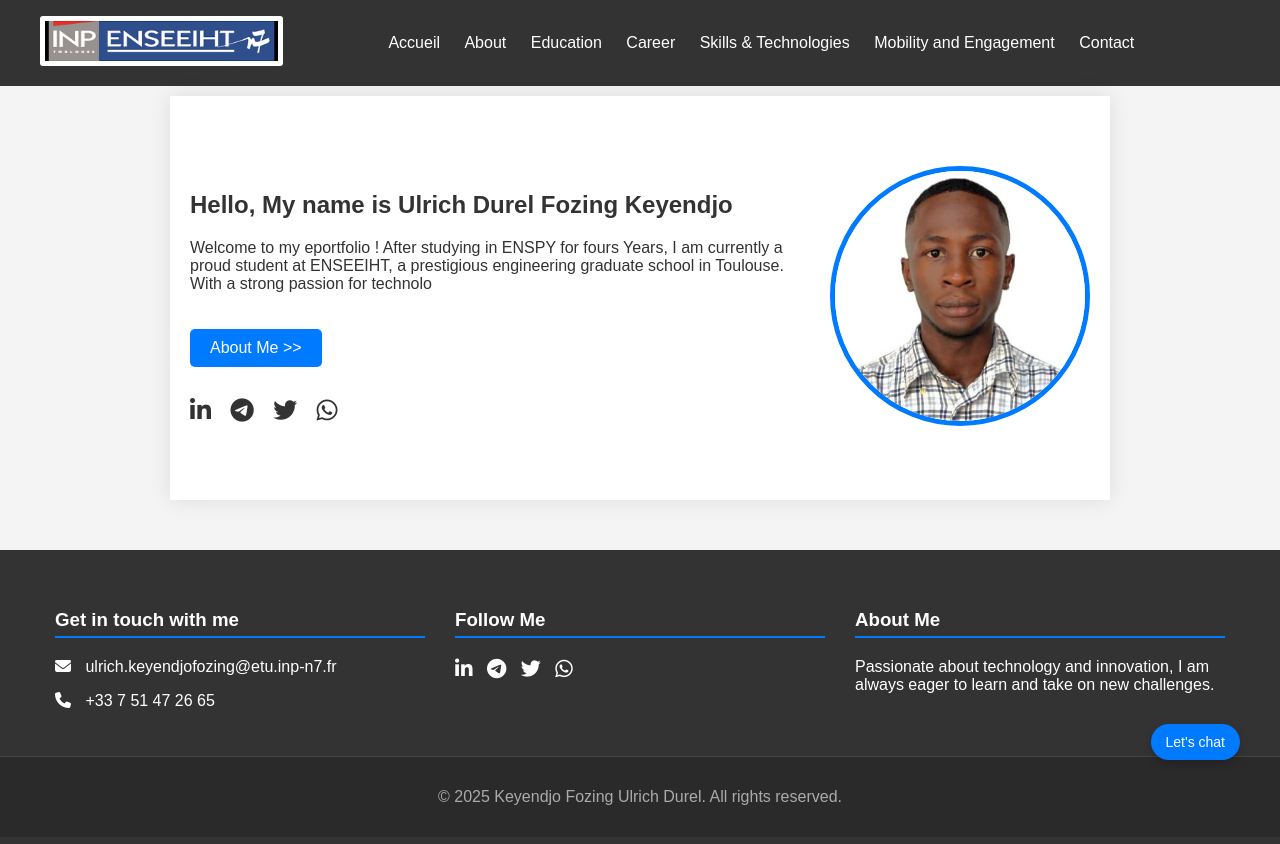
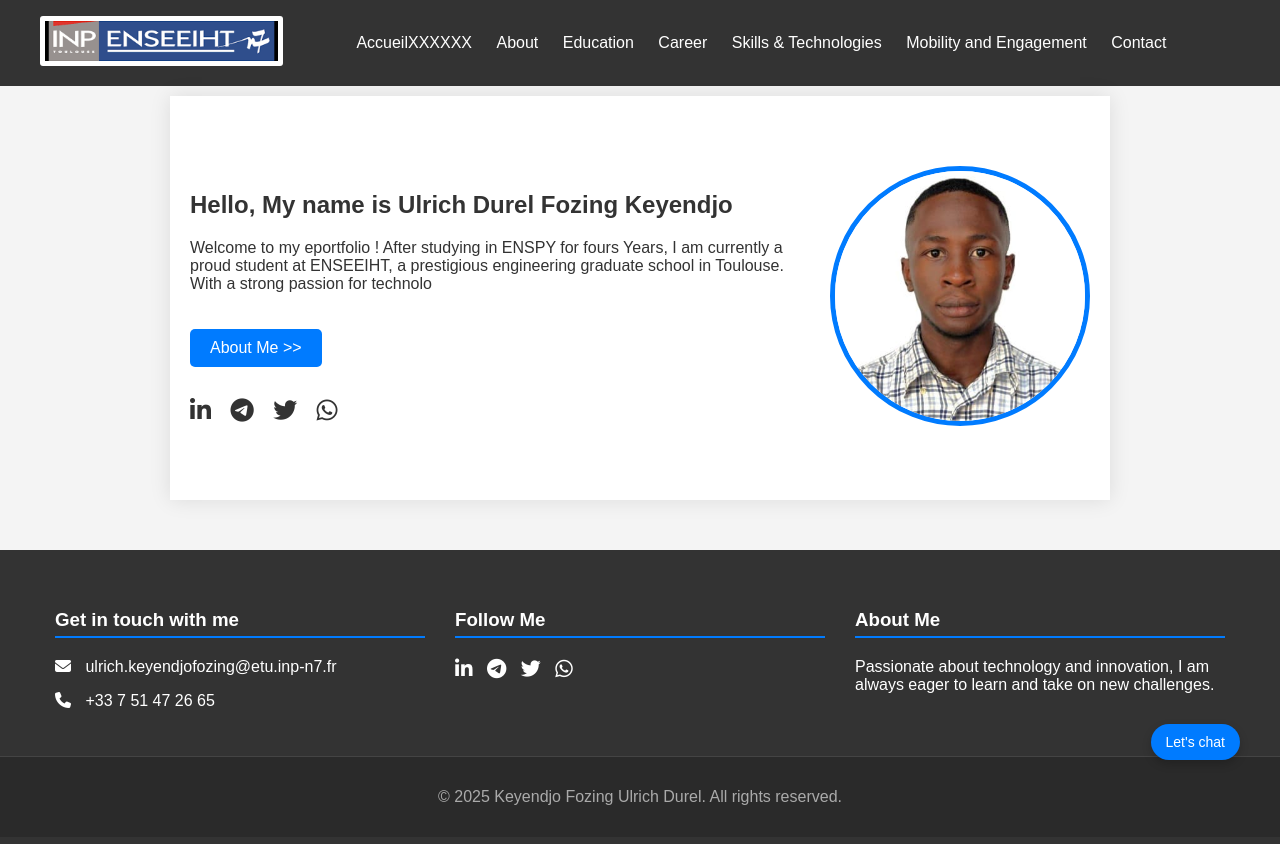
Before and after one commit to UlrichFozing/portfolio, a plain HTML site: page index.html in a window 1280 px wide. Drawn offline with Linux system fonts and the light colour scheme.

Commit message:
second commit

```diff
--- a/index.html
+++ b/index.html
@@ -17,7 +17,7 @@
 	        </a>
 	        <nav id="main-nav">
 	            <ul>
-	                <li><a href="EportFolio.html">Accueil</a></li>
+	                <li><a href="EportFolio.html">AccueilXXXXXX</a></li>
 	                <li><a href="about.html">About</a></li>
 	                <li class="dropdown">
 			            <a href="education.html">Education</a>
```
